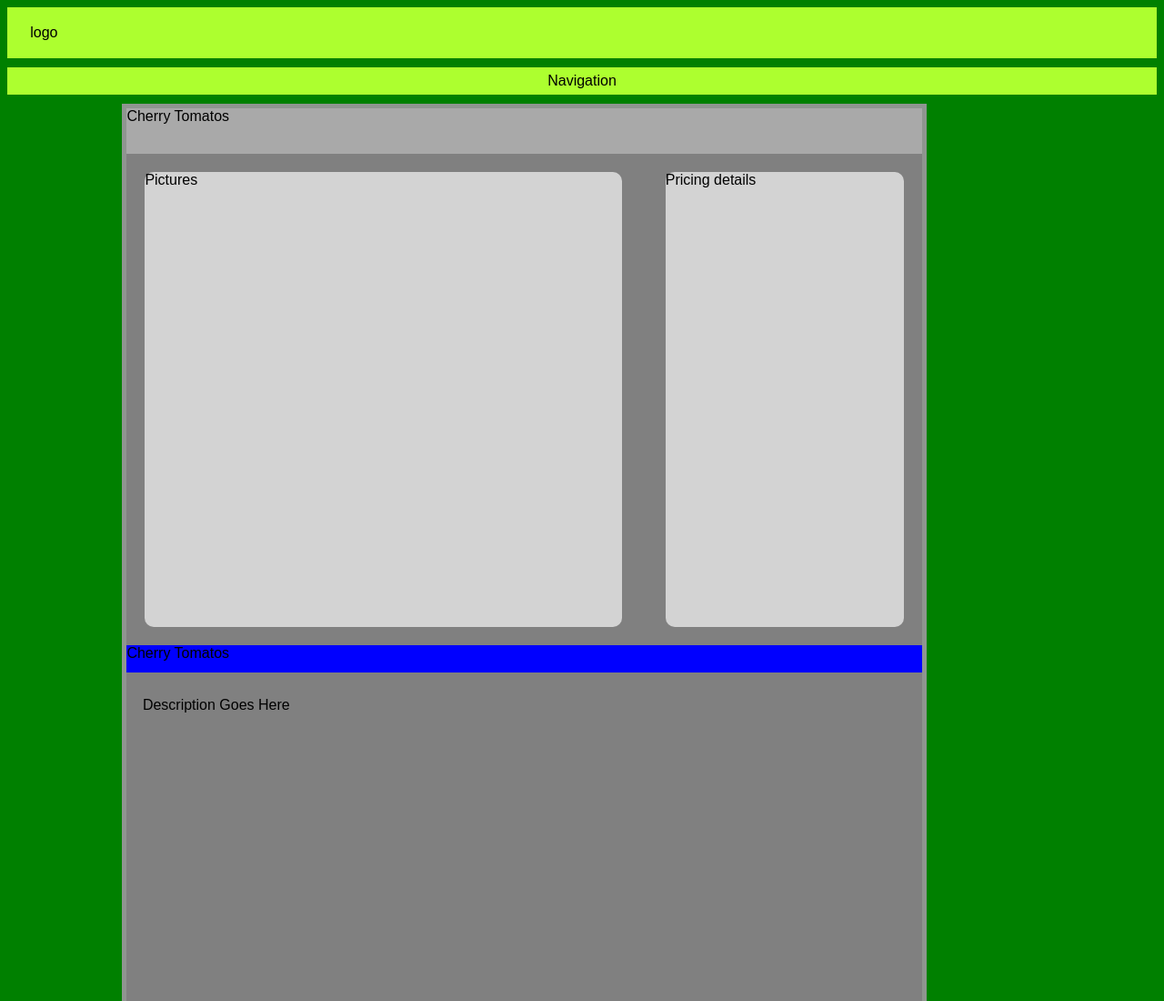
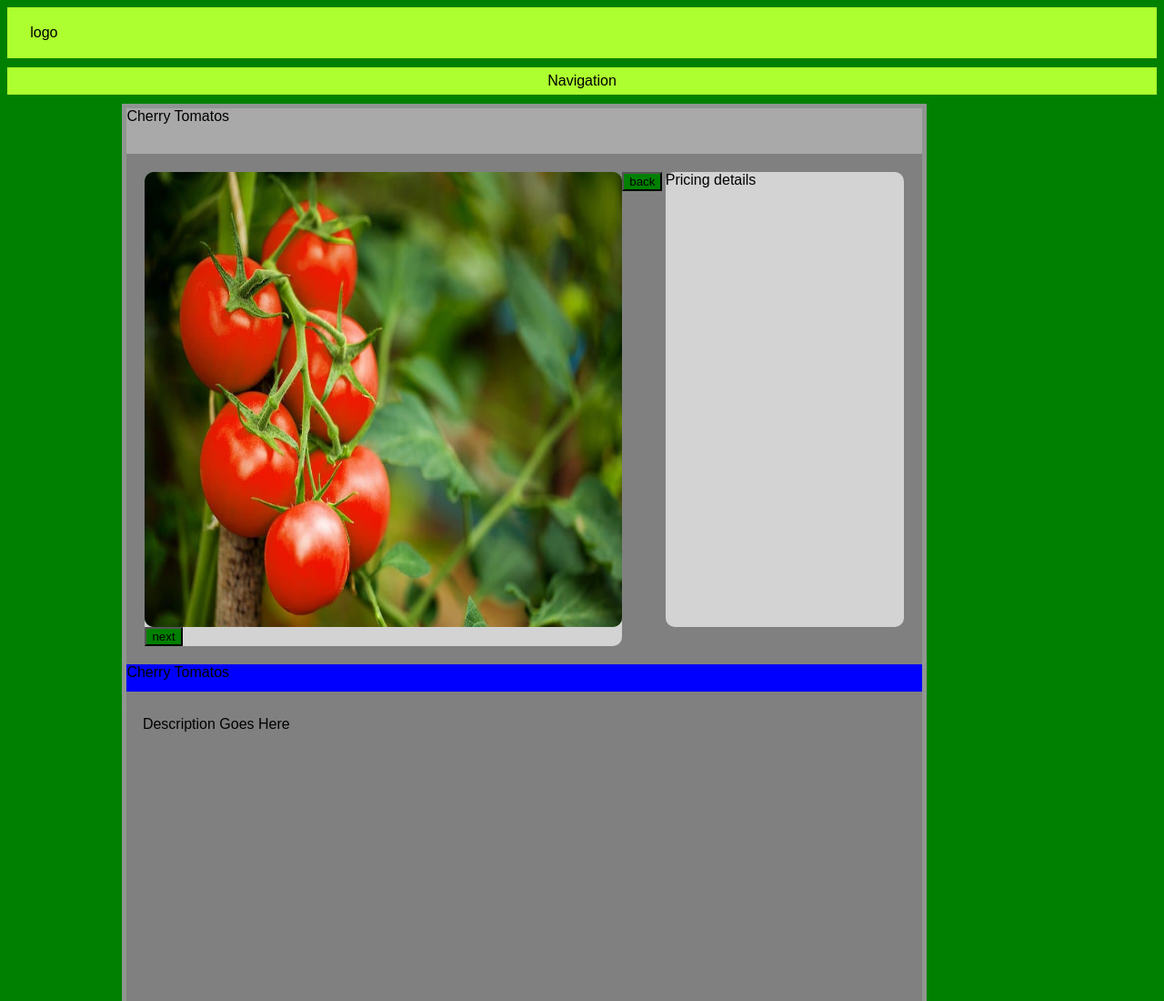
Before and after one commit to Pero0123/Web-Technology-Project, a plain HTML site: page tomato.html in a window 1280 px wide. Shown: the top 1100 px of the page at 91% size. Drawn offline with Linux system fonts and the light colour scheme.

Commit message:
added images for tomato.html

```diff
--- a/tomato.css
+++ b/tomato.css
@@ -52,6 +52,17 @@ border-radius: 10px;
 margin-bottom: 20px;
 }
 
+
+
+img{
+    display: block;
+    min-height: 500px;
+    width: 100%;
+    border-radius: 10px;
+}
+
+
+
 #price{
     width: 30%;
     background-color: lightgrey;
@@ -89,6 +100,8 @@ margin-bottom: 20px;
    margin-bottom: 10px;
 }
 
+
+
 .clearfix::after{
     content:"";
     display:block;
--- a/tomato.html
+++ b/tomato.html
@@ -6,15 +6,21 @@
     <meta name="viewport" content="width=device-width, initial-scale=1.0">
     <title>Main Site</title>
     <link rel="stylesheet" href="tomato.css">
+
 </head>
 <body>
+
+    <script src="tomato.js"></script>
 
     <div id="logo-div">logo</div>
     <div id="nav-div">Navigation</div>
 
     <div id="main-content">
     <div id="product-title">Cherry Tomatos</div>
-    <div id="pictures">Pictures</div>
+    <button>back</button>
+    <div id="pictures"><img src="tomato images/tomato on vine.jpg" alt="tomato">
+        <button>next</button>
+    </div>
     <div id="price">Pricing details</div>
     <div id="description-title">Cherry Tomatos</div>
     <div id="product-description">Description Goes Here</div>
```
Also changed, not shown: tomato images/arrow button.jpg (added), tomato images/cherry tomato.webp (added), tomato images/tomato on vine 2.jpg (added), tomato images/tomato on vine.jpg (added).
